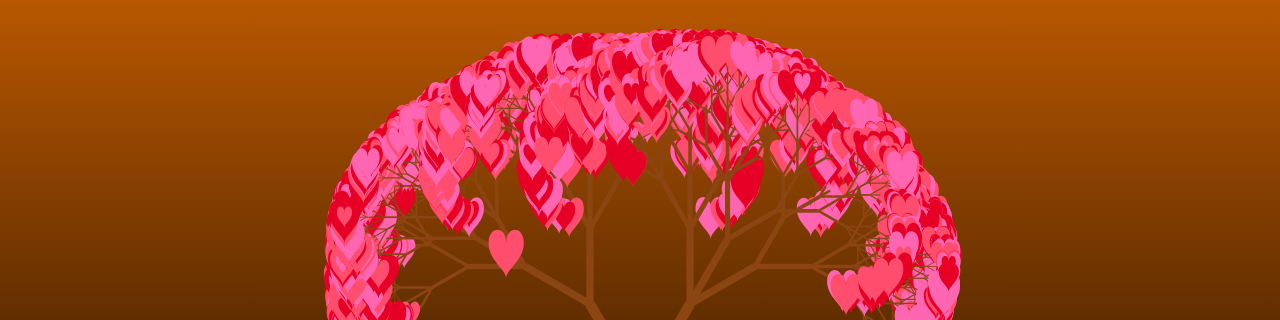
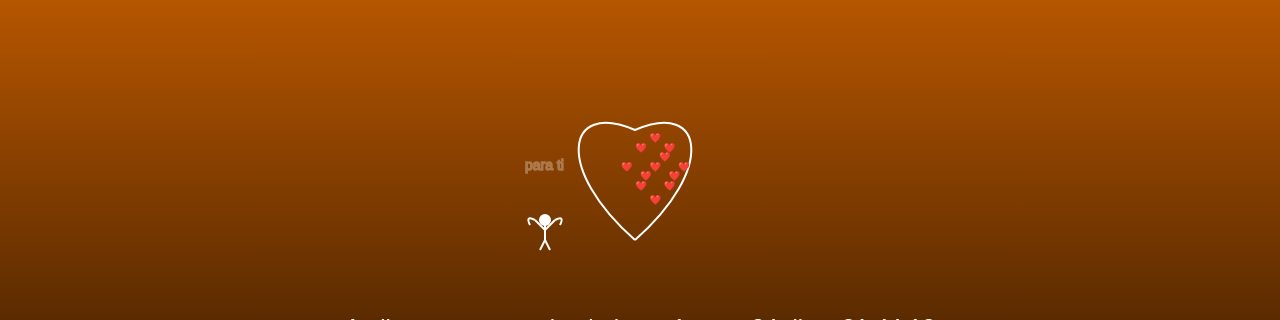
Before and after one commit to jAtienza00/prueba, a React (Create React App) app: page / in a window 1280 px wide. Shown: the part 159-479 px from the top of the page. Built offline with nearby package versions, Linux system fonts and the light colour scheme; no server answers.

Commit message:
Update App.js

```diff
--- a/src/App.js
+++ b/src/App.js
@@ -73,7 +73,7 @@ function colorBackground() {
 
 // Mostrar ImagenAniversario si hoy es día 15 de cualquier mes
 function esAniversario() {
-  const hoy = new Date(2025, 7, -5);
+  const hoy = new Date(2025, 7, 15);
   const dia = hoy.getDate();
 
   if (dia === 15) {
```
